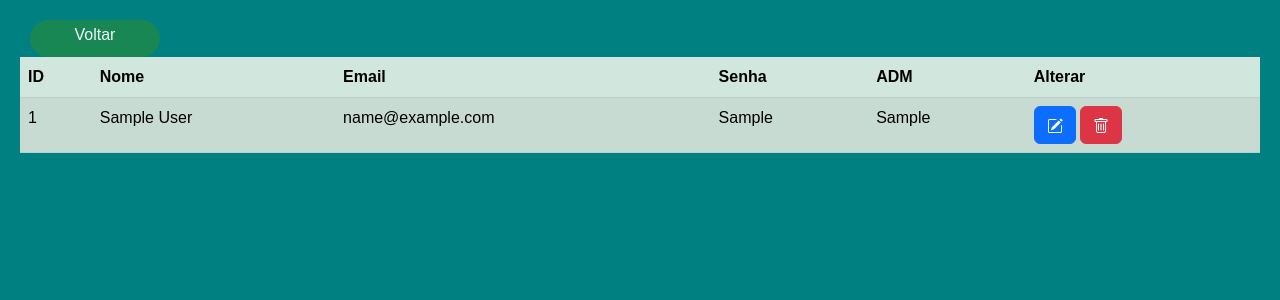
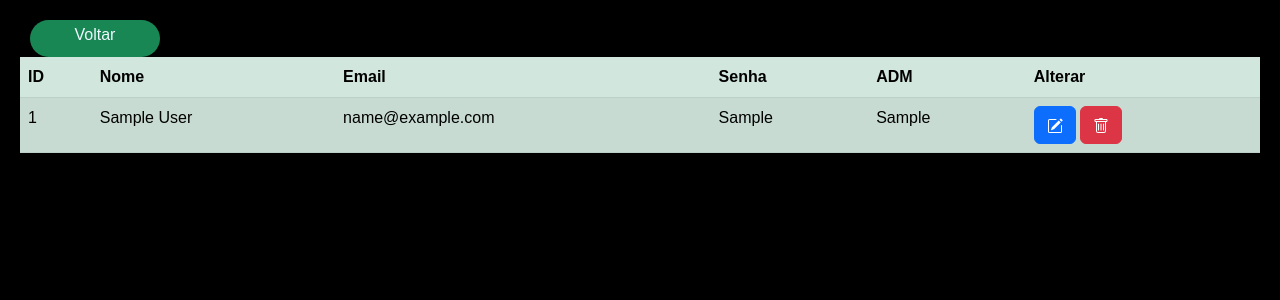
Before and after one commit to meawtec/pizzarela, a PHP site: page /pags/alterar.php in a window 1280 px wide. Shown: the top 300 px of the page. Run offline with PHP 8.4, Linux system fonts and the light colour scheme; tables that the repository leaves empty or names only in its code hold one stand-in row (values such as "Sample post").

Commit message:
teste de versionamento

```diff
--- a/estilo/estiloadm.css
+++ b/estilo/estiloadm.css
@@ -11,7 +11,7 @@ p{
     height: auto;
     display: justify;
     font-family: Arial, tahoma, sans-serif;
-    background-color: teal;;
+    background-color: rgb(0, 0, 0);;
 
 }.voltar{
 
```
